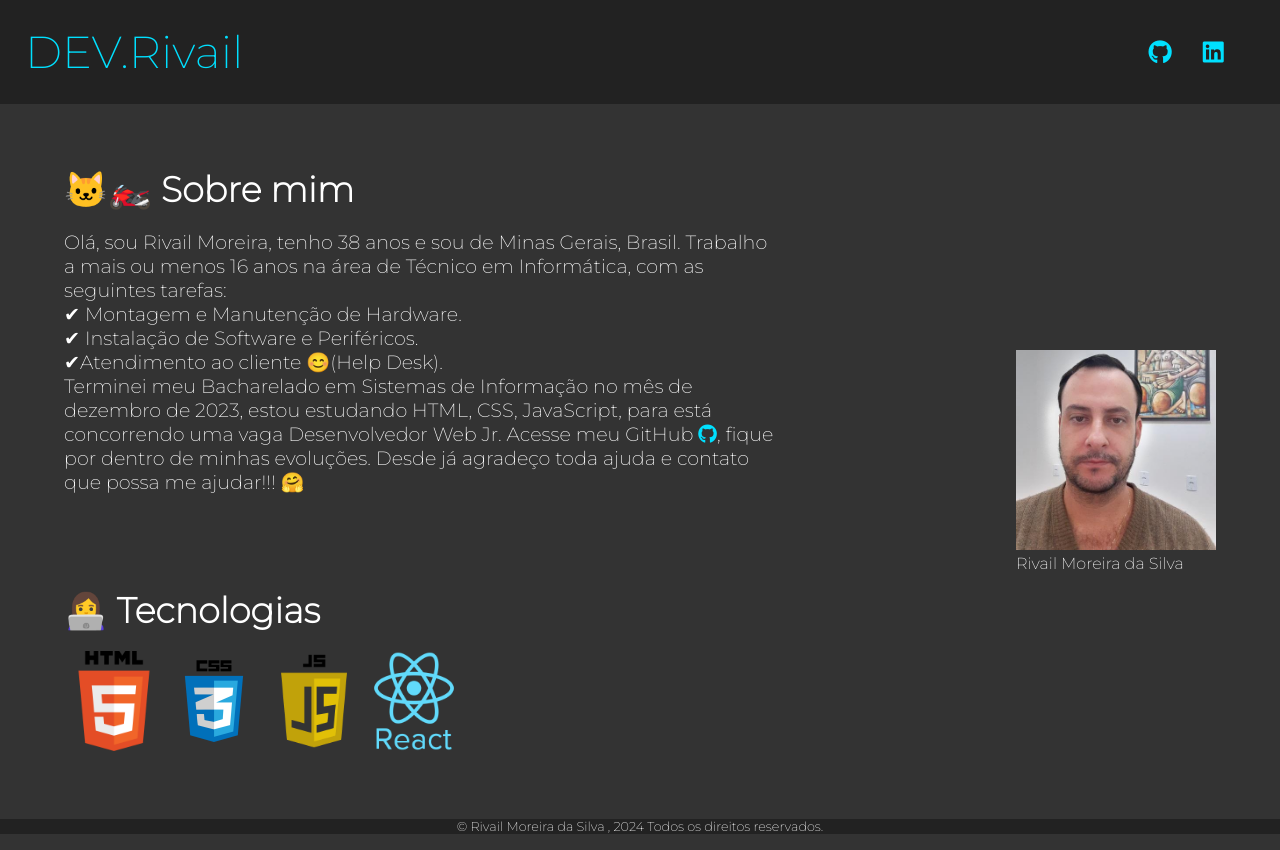
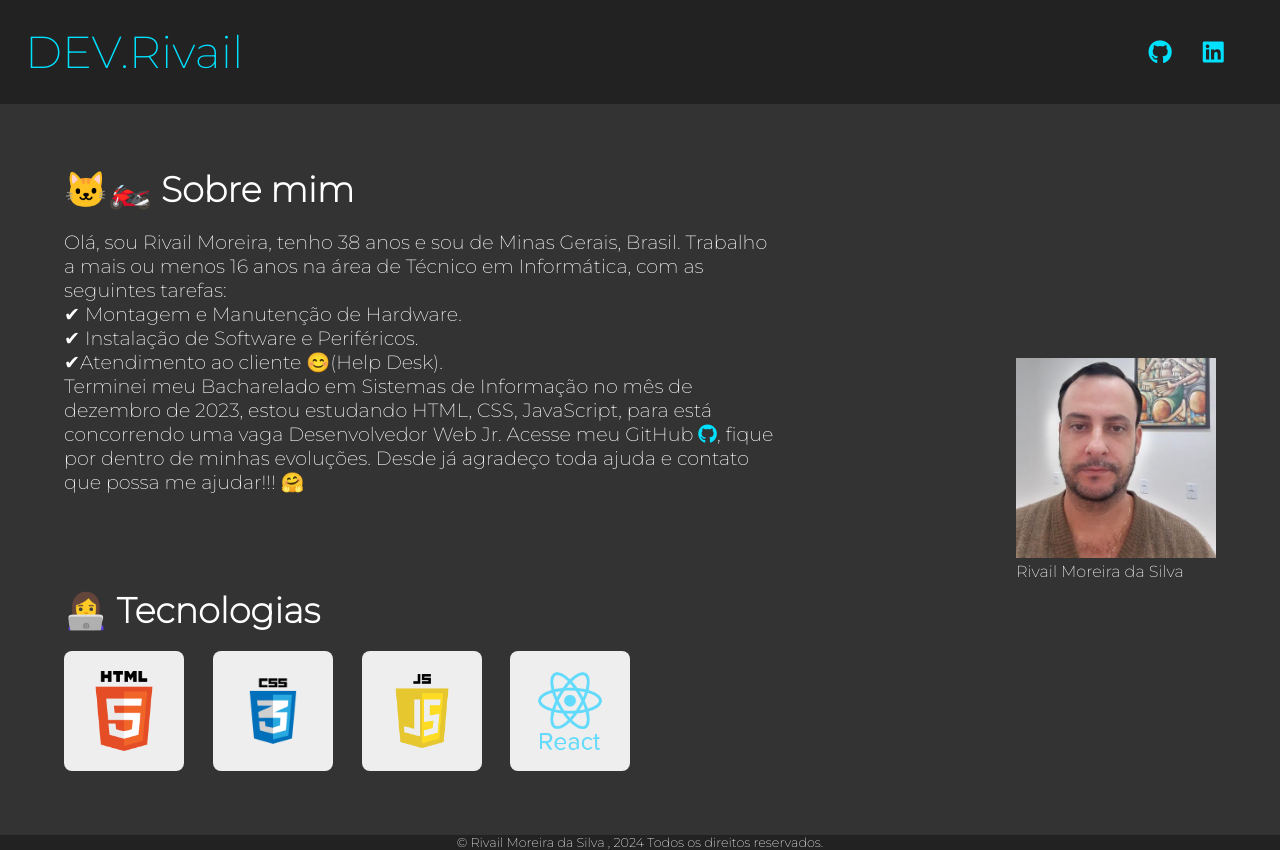
Before and after one commit to Rivail-Moreira/Portfolio, a plain HTML site: page index.html in a window 1280 px wide. Drawn offline with Linux system fonts and the light colour scheme.

Commit message:
Desenvolvimento do CSS.Cards

```diff
--- a/css/main.css
+++ b/css/main.css
@@ -30,3 +30,27 @@ main .techs .cards-container{
     display: flex;
     align-items: center;
 }
+
+main .techs .cards-container .card{
+    width: 120px;
+    height: 120px;
+    padding: 10px;
+    background-color: #eee;
+    border-radius: 8px;
+    margin-right: 1.8em;
+    cursor: pointer;
+
+    display: flex;
+    align-items: center;
+    justify-content: center;
+
+    transition: box-shadow 0.25s ease-in-out;
+}
+
+main .techs .cards-container .card img{
+    width: 80%;
+}
+
+main .techs .cards-container .card:hover {
+    box-shadow: 0px 0px 8px #00e0ff;
+}
--- a/index.html
+++ b/index.html
@@ -56,16 +56,16 @@
                 <h2>👩‍💻 Tecnologias</h2>
                 <div class="cards-container">
                     <div class="card">
-                        <img src="./img/techs/HTML.png" alt="Logo do HTML5" width="100px" height="100px">
+                        <img src="./img/techs/HTML.png" alt="Logo do HTML5" >
                     </div>
                     <div class="card">
-                        <img src="./img/techs/CSS.png" alt="Logo do CSS3" width="100px" height="100px">
+                        <img src="./img/techs/CSS.png" alt="Logo do CSS3">
                     </div>
                     <div class="card">
-                        <img src="./img/techs/JS.png" alt="Logo do JavaScript" width="100px" height="100px">
+                        <img src="./img/techs/JS.png" alt="Logo do JavaScript" >
                     </div>
                     <div class="card">
-                        <img src="./img/techs/REACT.png" alt="Logo do REACT" width="100px" height="100px">
+                        <img src="./img/techs/REACT.png" alt="Logo do REACT" >
                     </div>
                 </div>
             </aside>
```
